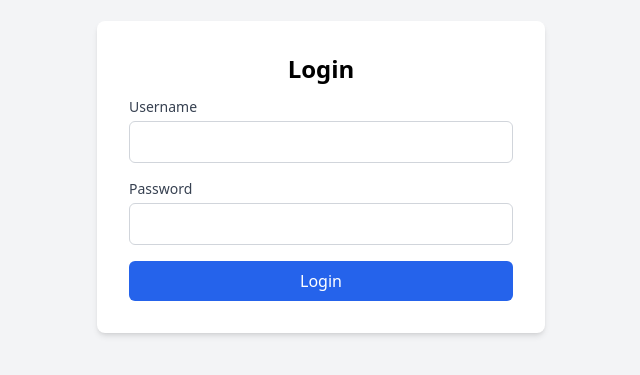
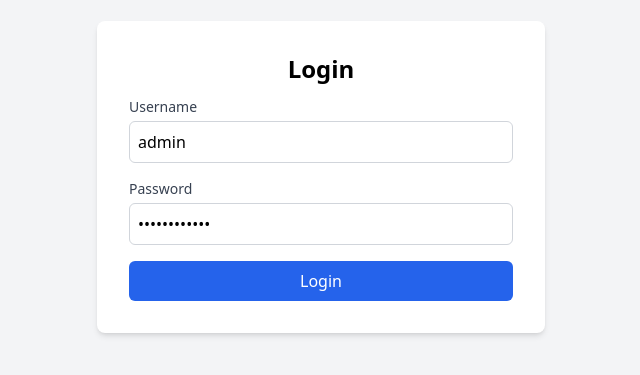
Before and after one commit to ilhamfi27/claythis-submission, a Next.js app in the folder app/frontend/: page / in a window 1280 px wide. Shown: the part 223-598 px from the top of the page, without its empty margins (319-959 px from the left). Built offline with nearby package versions, Linux system fonts and the light colour scheme.

Commit message:
fix: login

```diff
--- a/app/frontend/src/app/components/Login/index.tsx
+++ b/app/frontend/src/app/components/Login/index.tsx
@@ -9,8 +9,8 @@ import Spinner from '../Spinner';
 const Login = () => {
   const router = useRouter();
   const { login, loading } = useAuthStore();
-  const [username, setUsername] = useState('');
-  const [password, setPassword] = useState('');
+  const [username, setUsername] = useState('admin');
+  const [password, setPassword] = useState('password123!');
 
   const handleSubmit = (e: React.FormEvent<HTMLFormElement>) => {
     e.preventDefault();
```
